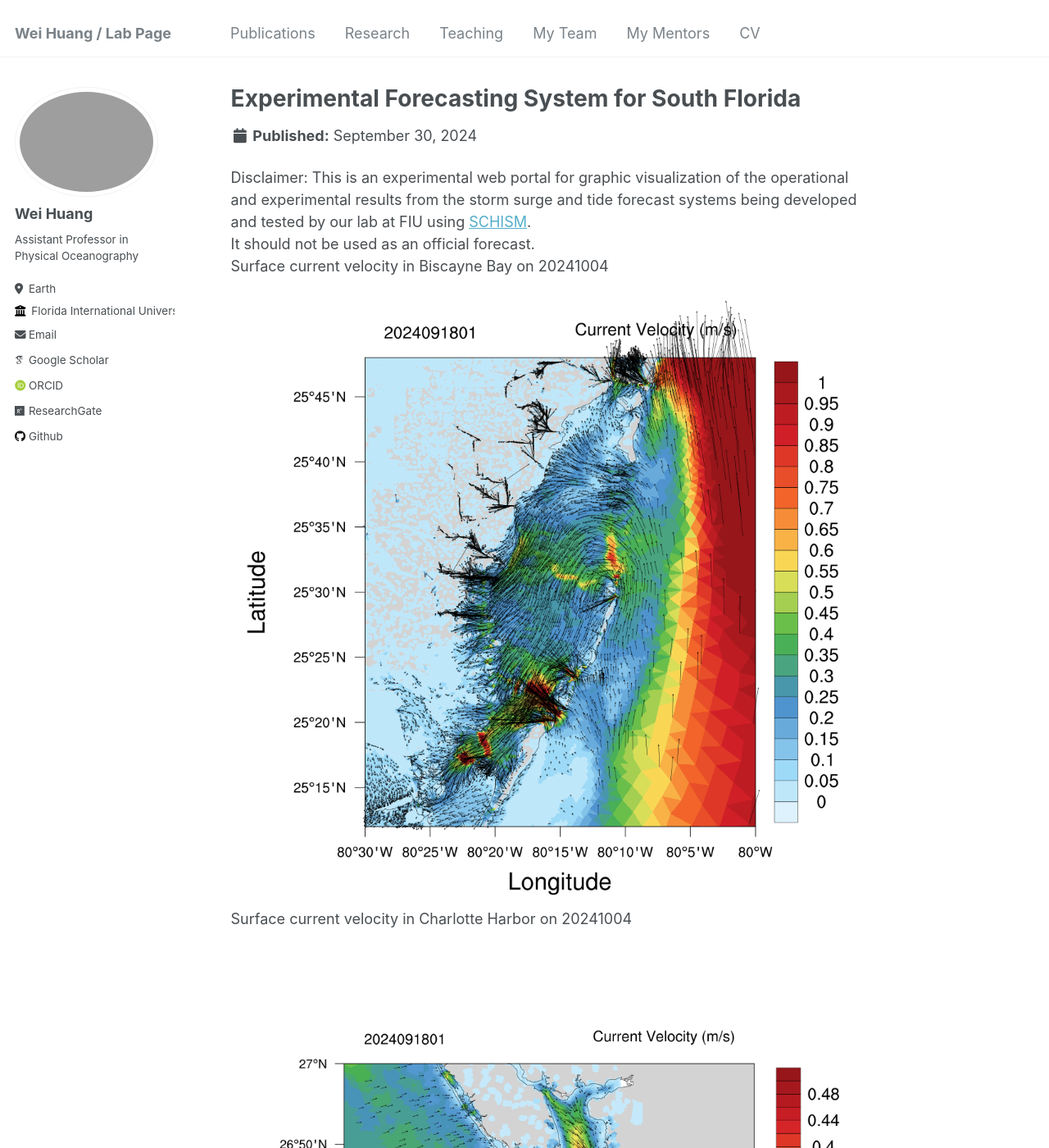
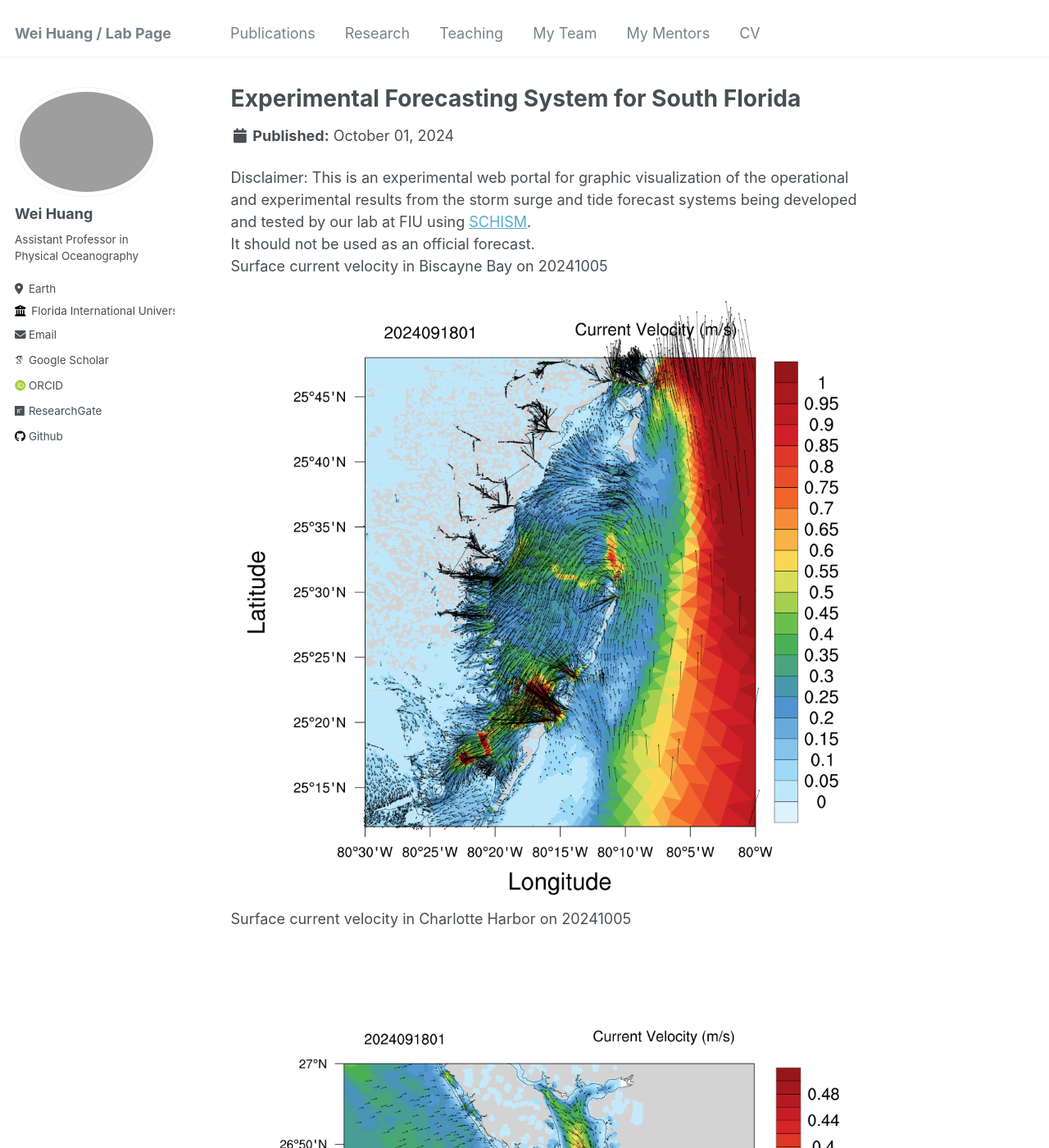
Before and after one commit to huang96169/huang96169.github.io, a Jekyll site: the page built from _research/research-1.md, in a window 1280 px wide and 1400 px high. Shown: the whole window at 82% size. Built offline with Jekyll 4.4.1, drawn with Linux system fonts in a browser that asks for light colours; some web fonts are replaced; some of the changed text lies outside the part shown.

Commit message:
replaced research_uv1.gif research_salt1.gif research_temp1.gif and replaced research_elev2.gif research_uv2.gif research_salt2.gif research_temp2.gif

```diff
--- a/_research/research-1.md
+++ b/_research/research-1.md
@@ -1,7 +1,7 @@
 ---
 title: "Experimental Forecasting System for South Florida"
-short: Surface current velocity of South Florida from 20240930 to 20241004
-date: 2024-09-30
+short: Surface current velocity of South Florida from 20241001 to 20241005
+date: 2024-10-01
 short1: "Disclaimer: This is an experimental web portal for graphic visualization of the operational and experimental results from the storm surge and tide forecast systems being developed and tested by our lab at FIU using [SCHISM](https://ccrm.vims.edu/schismweb/). It should not be used as an official forecast."
 excerpt: "<img src='/images/research_uv1.gif'>"
 collection: research
@@ -10,11 +10,11 @@ collection: research
 Disclaimer:
 This is an experimental web portal for graphic visualization of the operational and experimental results from the storm surge and tide forecast systems being developed and tested by our lab at FIU using [SCHISM](https://ccrm.vims.edu/schismweb/).<br/>
 It should not be used as an official forecast.<br/>
-Surface current velocity in Biscayne Bay on 20241004<br/>
+Surface current velocity in Biscayne Bay on 20241005<br/>
 <img src='/images/research_Bbay.png'>
-Surface current velocity in Charlotte Harbor on 20241004<br/>
+Surface current velocity in Charlotte Harbor on 20241005<br/>
 <img src='/images/research_Cbay.png'>
-Surface current velocity in Tampa Bay on 20241004<br/>
+Surface current velocity in Tampa Bay on 20241005<br/>
 <img src='/images/research_Tbay.png'>
 The map below showns observational stations used for validating the model's results, as well as the horizontal grid. <br/>
 The horizontal grid for SCHISM in simulating Biscayne Bay in South Florida, using flexible resolution resolving levees and canals (1-2 m), watershed rural and urban areas (30m-50m) and coastal ocean (500m-5km).<br/>
```
Also changed, not shown: _research/research-2.md (+6 -6 lines).
